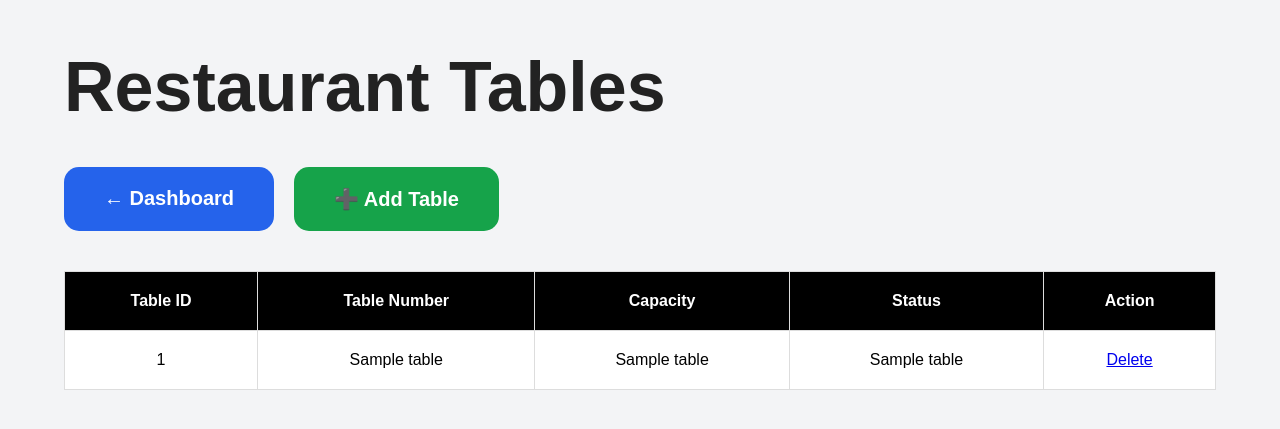
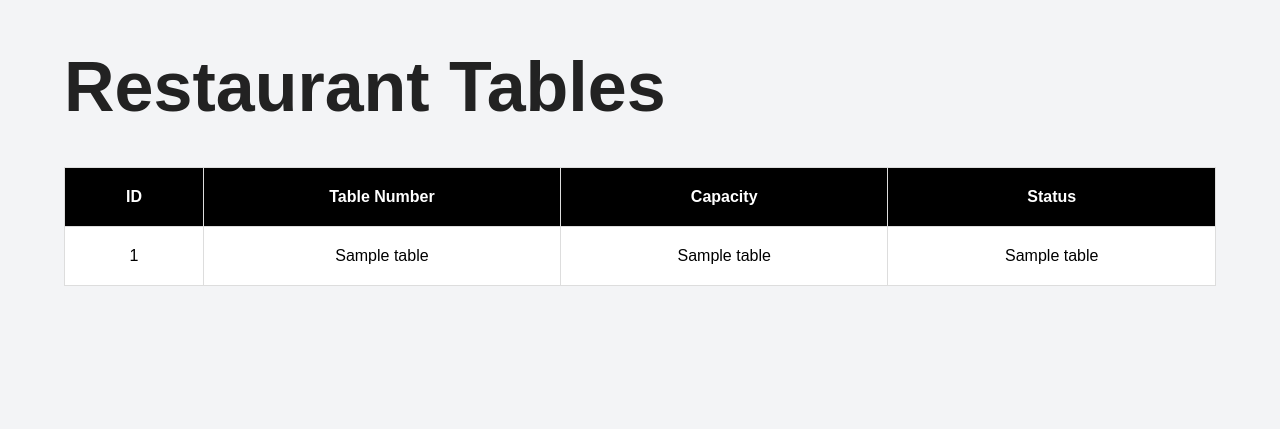
Before and after one commit to Tun30beep/Tun30beep-CS104_Tun, a Flask app: template templates/restaurant_tables.html in a window 1280 px wide. Shown: the top 429 px of the page. Run offline with Flask 3, Linux system fonts and the light colour scheme; the template is opened without the code that fills it: most values are stand-ins (such as "Sample title", 1, 10 or a date in 2020).

Commit message:
Update restaurant_tables.html

```diff
--- a/templates/restaurant_tables.html
+++ b/templates/restaurant_tables.html
@@ -1,10 +1,7 @@
 <!DOCTYPE html>
-<html lang="en">
+<html>
+
 <head>
-
-    <meta charset="UTF-8">
-
-    <meta name="viewport" content="width=device-width, initial-scale=1.0">
 
     <title>Restaurant Tables</title>
 
@@ -19,31 +16,14 @@
 
     <h1>Restaurant Tables</h1>
 
-        <div class="button-group">
-
-            <a href="/" class="btn btn-blue">
-                ← Dashboard
-            </a>
-
-            <a href="/add_table" class="btn btn-green">
-                ➕ Add Table
-            </a>
-
-        </div>
-
     <table>
 
         <tr>
 
-                <th>Table ID</th>
-
+            <th>ID</th>
             <th>Table Number</th>
-
             <th>Capacity</th>
-
             <th>Status</th>
-
-                <th>Action</th>
 
         </tr>
 
@@ -52,24 +32,9 @@
         <tr>
 
             <td>{{ table[0] }}</td>
-
             <td>{{ table[1] }}</td>
-
             <td>{{ table[2] }}</td>
-
             <td>{{ table[3] }}</td>
-
-                <td>
-
-                    <a href="/delete_table/{{ table[0] }}"
-                    class="btn-small btn-delete"
-                    onclick="return confirm('Delete this table?')">
-
-                        Delete
-
-                    </a>
-
-                </td>
 
         </tr>
 
```
Lines whose indentation alone changed are shown as unchanged.
